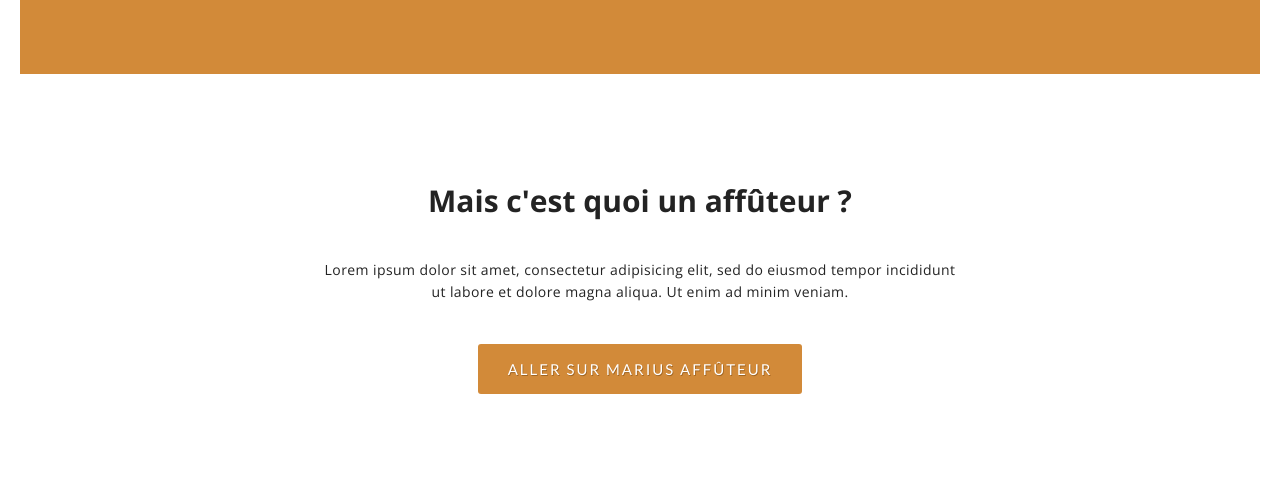
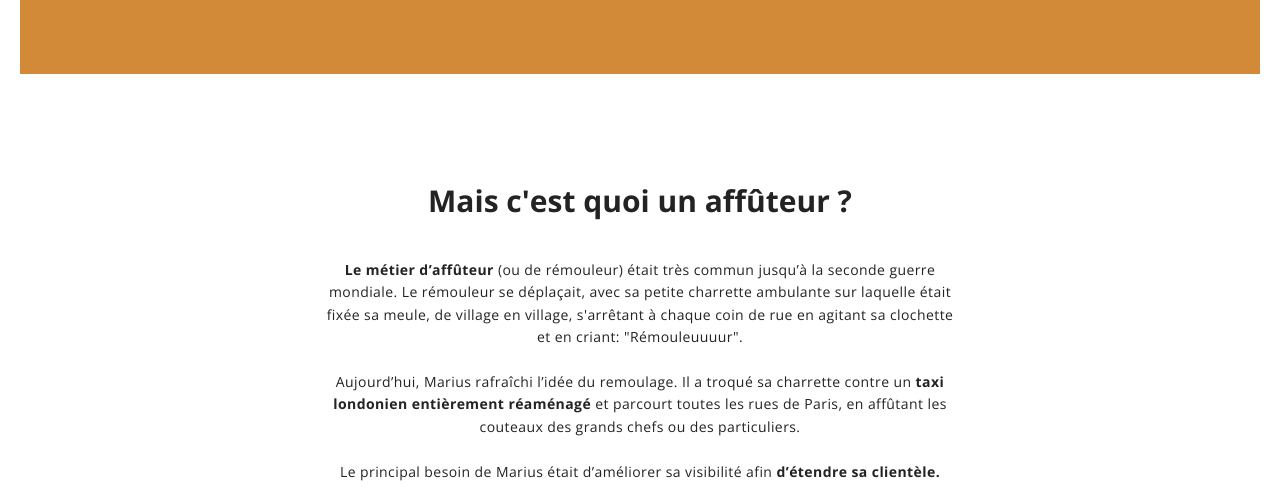
Before and after one commit to ElsaGuilitch/elsaguilitch.github.io, a Jekyll site: the page built from project-marius.html, in a window 1280 px wide and 1400 px high, scrolled down 426 px. Shown: the top 498 px of the window. Built offline with Jekyll 4.4.1, drawn with Linux system fonts in a browser that asks for light colours; nearby versions of some CDN libraries; some of the changed text lies outside the part shown; grey boxes are pictures that could not be loaded.

Commit message:
Marius Edito

```diff
--- a/project-marius.html
+++ b/project-marius.html
@@ -1,7 +1,7 @@
 ---
 layout: default
 title: Marius Affûteur
-description: lakrjflkajer
+description: Marius rafraîchi l’idée du remoulage. Il a troqué sa charrette contre un taxi londonien entièrement réaménagé et parcourt toutes les rues de Paris, en affûtant les couteaux des grands chefs ou des particuliers.
 permalink: /marius-affuteur/
 body_class: marius project-page
 ---
@@ -14,7 +14,12 @@
 
 <section class="presentation-wrapper padding-section">
     <h2 class="custom-title center black">Mais c'est quoi un affûteur ?</h2>
-    <p class="custom-description center black">Lorem ipsum dolor sit amet, consectetur adipisicing elit, sed do eiusmod tempor incididunt ut labore et dolore magna aliqua. Ut enim ad minim veniam.</p>
+    <p class="custom-description center black">
+    <strong>Le métier d’affûteur</strong> (ou de rémouleur) était très commun jusqu’à la seconde guerre mondiale. Le rémouleur se déplaçait, avec sa petite charrette ambulante sur laquelle était fixée sa meule, de village en village, s'arrêtant à chaque coin de rue en agitant sa clochette et en criant: "Rémouleuuuur".
+    <br><br>
+    Aujourd’hui, Marius rafraîchi l’idée du remoulage. Il a troqué sa charrette contre un <strong>taxi londonien entièrement réaménagé</strong> et parcourt toutes les rues de Paris, en affûtant les couteaux des grands chefs ou des particuliers.
+    <br><br>
+    Le principal besoin de Marius était d’améliorer sa visibilité afin <strong>d’étendre sa clientèle.</strong></p>
 
     <a class="custom-button full marius" href="http://marius-affuteur.fr/" title="Aller sur Marius Affûteur" target="_blank">Aller sur Marius Affûteur</a>
 </section>
@@ -26,12 +31,11 @@
         <h2 class="custom-title">Mes rôles</h2>
         <p class="custom-description roles">
             <span class="bullet"></span>Définition d’une stratégie web<br>
-            <span class="bullet"></span>Création d’une identité graphique complète (logotype, webdesign)<br>
-            <span class="bullet"></span>Déclinaison d’une charte graphique<br>
             <span class="bullet"></span>Gestion de projet<br>
-            <span class="bullet"></span>Developpement Front-end
+            <span class="bullet"></span>Création d’une identité graphique complète<br>
+            <span class="bullet"></span>Développement front et back<br>
+            <span class="bullet"></span>Création d’une stratégie de SEO
         </p>
-        <p class="custom-description about">Lorem ipsum dolor sit amet, consectetur adipisicing elit, sed do eiusmod tempor incididunt ut labore et dolore magna aliqua. Ut enim ad minim veniam, quis nostrude.</p>
     </div>
 </section>
 
@@ -77,14 +81,14 @@
         {% include svg/marius-primer.svg %}
         {% include svg/marius-rokkit.svg %}
 
-        <p class="custom-description">Lorem ipsum dolor sit amet, consectetur adipisicing elit, sed do eiusmod tempor incididunt ut labore et dolore magna aliqua. Ut enim ad minim veniam, quis nostrude.</p>
+        <p class="custom-description">Rokkit est une typographie mécane, à empattement rectangulaire et épais. On lui attribue des valeurs telles que l’honnêteté, la force et la robustesse, correspondant parfaitement au personnage de Marius.</p>
     </div>
 </section>
 
 <section class="technology-wrapper padding-section">
     <div class="content-inner">
         <h2 class="custom-title left black">Technologies</h2>
-        <p class="custom-description left gray">Lorem ipsum dolor sit amet, consectetur adipisicing elit, sed do eiusmod tempor incididunt ut labore et dolore magna aliqua. Ut enim ad minim veniam, quis nostrud exercitation ullamco laboris nisi ut aliquip ex ea commodo consequat.</p>
+        <p class="custom-description left gray">Au delà d’un besoin de visibilité évident, le site se devait d’être responsive, la clientèle de Marius étant majoritairement en mouvement, et doit pouvoir trouver le numéro de l’affûteur en quelques secondes depuis son smartphone.</p>
     </div>
 
     <ul class="technology-list">
@@ -101,7 +105,7 @@
             <div class="mosaic-item-image description">
                 <div class="content-inner">
                     <h2 class="custom-title left black">Photographies</h2>
-                    <p class="custom-description left gray">Lorem ipsum dolor sit amet, consectetur adipisicing elit, sed do eiusmod tempor incididunt ut labore et dolore magna aliqua. Ut enim ad minim veniam, quis nostrud exercitation ullamco laboris nisi ut aliquip ex ea commodo consequat.</p>
+                    <p class="custom-description left gray">Meule sèche, bande abrasive, meule à eau, meule coton, tout cela ne vous dit peut-être rien. Marius a entièrement transformé un taxi londonien en un atelier ambulant.</p>
                 </div>
             </div>
         </li>
```
Also changed, not shown: Gemfile.lock.
